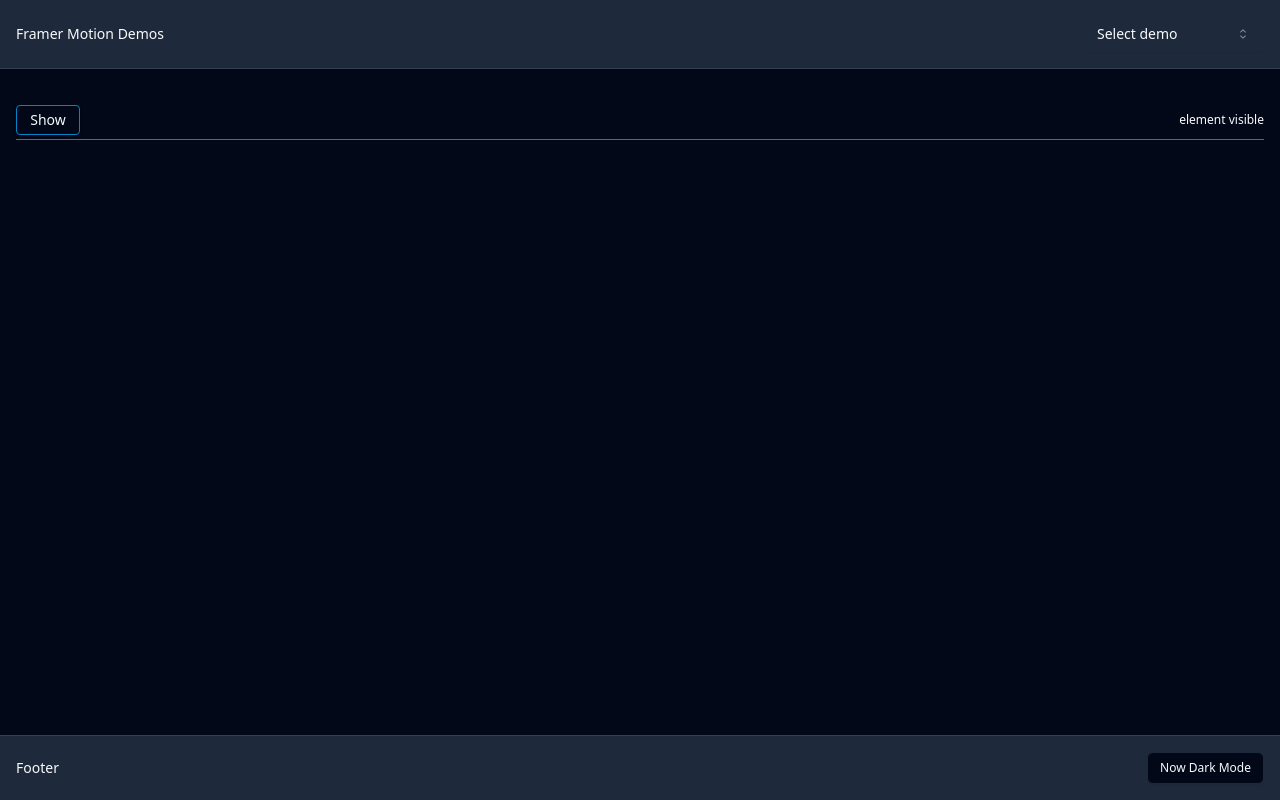
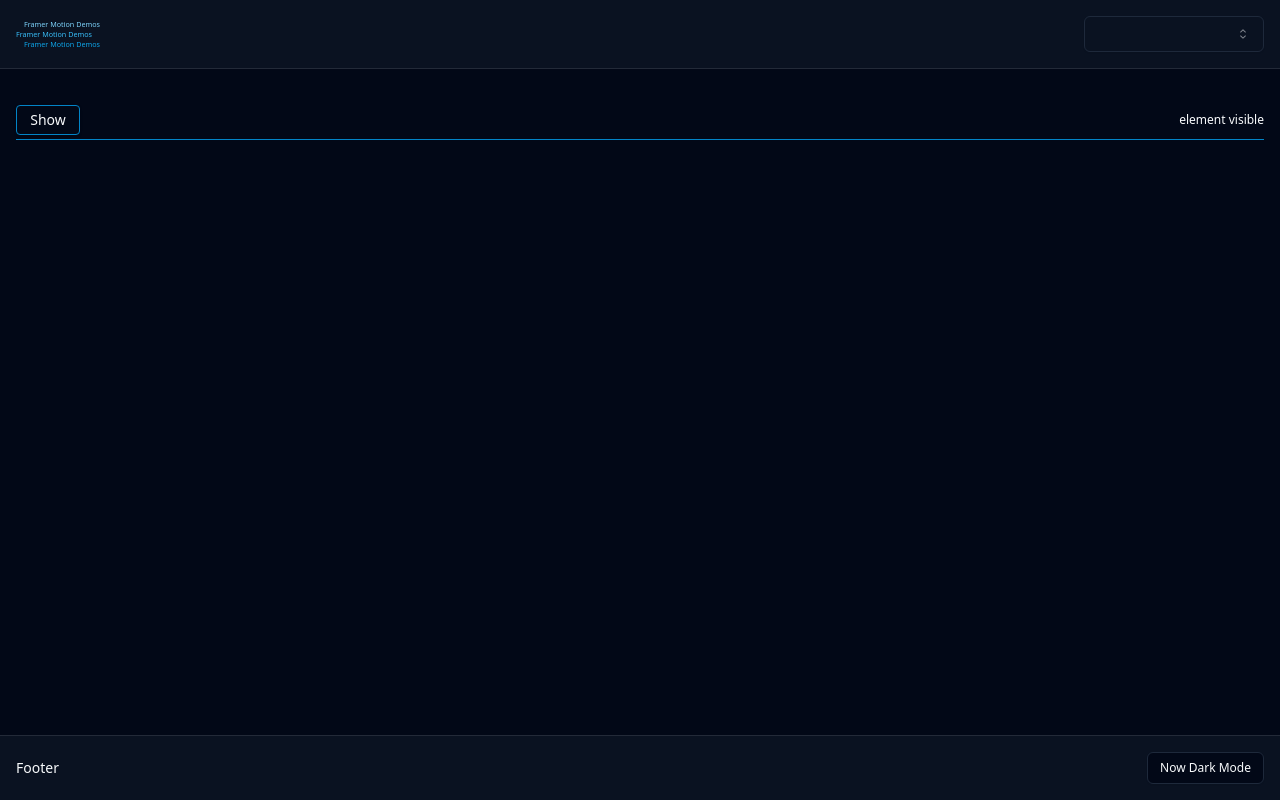
Before and after one commit to maxzz/framer-motion-tv, a React (Vite) app: page / in a window 1280 px wide. Built offline with nearby package versions, Linux system fonts and the light colour scheme.

Commit message:
WIP. update header layout

```diff
--- a/package.json
+++ b/package.json
@@ -2,6 +2,7 @@
     "name": "framer-motion-tv",
     "private": true,
     "version": "0.0.1",
+    "description": "A Framer Motion recepies",
     "type": "module",
     "dependencies": {
         "@radix-ui/react-icons": "^1.3.0",
--- a/src/components/1-header/index.tsx
+++ b/src/components/1-header/index.tsx
@@ -1,21 +1,28 @@
-import { Select, SelectContent, SelectGroup, SelectItem, SelectLabel, SelectTrigger, SelectValue } from "../ui/select";
+import { useSnapshot } from "valtio";
+import { AppDemos, appSettings } from "@/store";
+import { Select, SelectContent, SelectItem, SelectTrigger, SelectValue } from "../ui/select";
 
 export function Header() {
+    const demo = useSnapshot(appSettings).demo;
     return (
-        <header className="p-4 bg-muted border-foreground/10 border-b flex items-center justify-between">
-            <h1 className="">Framer Motion Demos</h1>
+        <header className="p-4 bg-muted/30 border-foreground/10 border-b flex items-center justify-between">
+            <div className="relative text-[.45rem]">
+                <div className="absolute whitespace-nowrap left-2 top-[-20px] text-sky-300">Framer Motion Demos</div>
+                <div className="absolute whitespace-nowrap left-0 top-[-10px]   text-sky-400">Framer Motion Demos</div>
+                <div className="absolute whitespace-nowrap left-2 top-[0px]  text-sky-500">Framer Motion Demos</div>
+            </div>
 
-            <Select>
-                <SelectTrigger className="w-[180px]">
+            <Select value={demo} onValueChange={(value) => appSettings.demo = value as AppDemos}>
+
+                <SelectTrigger className="w-[180px]" title="Demo selector">
                     <SelectValue placeholder="Select demo" />
                 </SelectTrigger>
 
                 <SelectContent>
-                    <SelectGroup>
-                        <SelectItem value="demo1">Simple</SelectItem>
-                        <SelectItem value="demo2">Accordion</SelectItem>
-                    </SelectGroup>
+                    <SelectItem value="demo1">Simple</SelectItem>
+                    <SelectItem value="demo2">Accordion</SelectItem>
                 </SelectContent>
+
             </Select>
         </header>
     );
--- a/src/components/2-main/1-demos/1-simple.tsx
+++ b/src/components/2-main/1-demos/1-simple.tsx
@@ -4,6 +4,7 @@ import { AnimatePresence, motion } from "framer-motion";
 export function Demo1Simple() {
     const [show, setShow] = useState(false);
     const [idDone, setIdDone] = useState(false);
+    //TODO: useTimeout to reset idDone
     return (
         <div className="my-4 text-sm">
 
--- a/src/components/3-footer/index.tsx
+++ b/src/components/3-footer/index.tsx
@@ -1,4 +1,3 @@
-import { isDarkTheme, themeApplyMode } from "@/utils";
 import { Button } from "../ui/button";
 import { useSnapshot } from "valtio";
 import { appSettings } from "@/store";
@@ -6,7 +5,7 @@ import { appSettings } from "@/store";
 export function Footer() {
     const isDark = useSnapshot(appSettings).theme === "dark";
     return (
-        <footer className="p-4 bg-muted border-foreground/10 border-t flex items-center justify-between">
+        <footer className="p-4 bg-muted/30 border-foreground/10 border-t flex items-center justify-between">
             <h1 className="">Footer</h1>
 
             <Button
```
